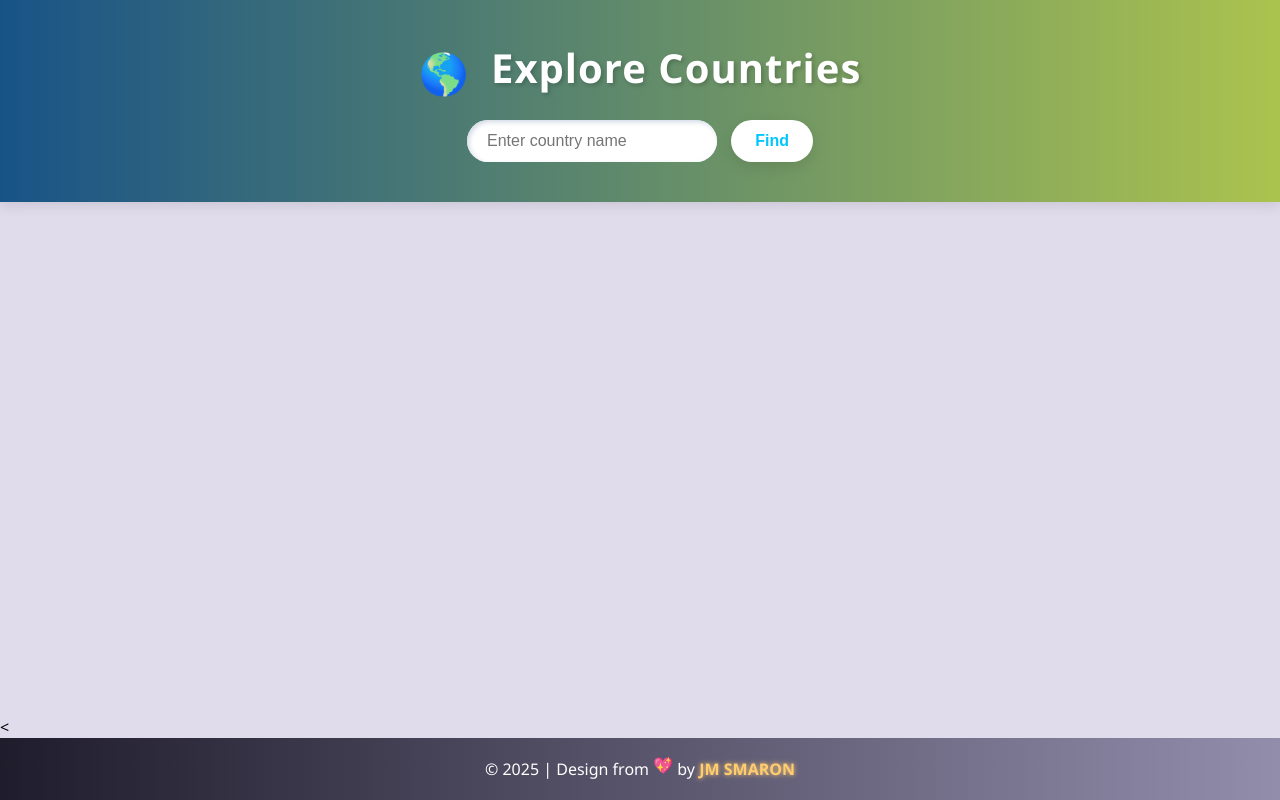
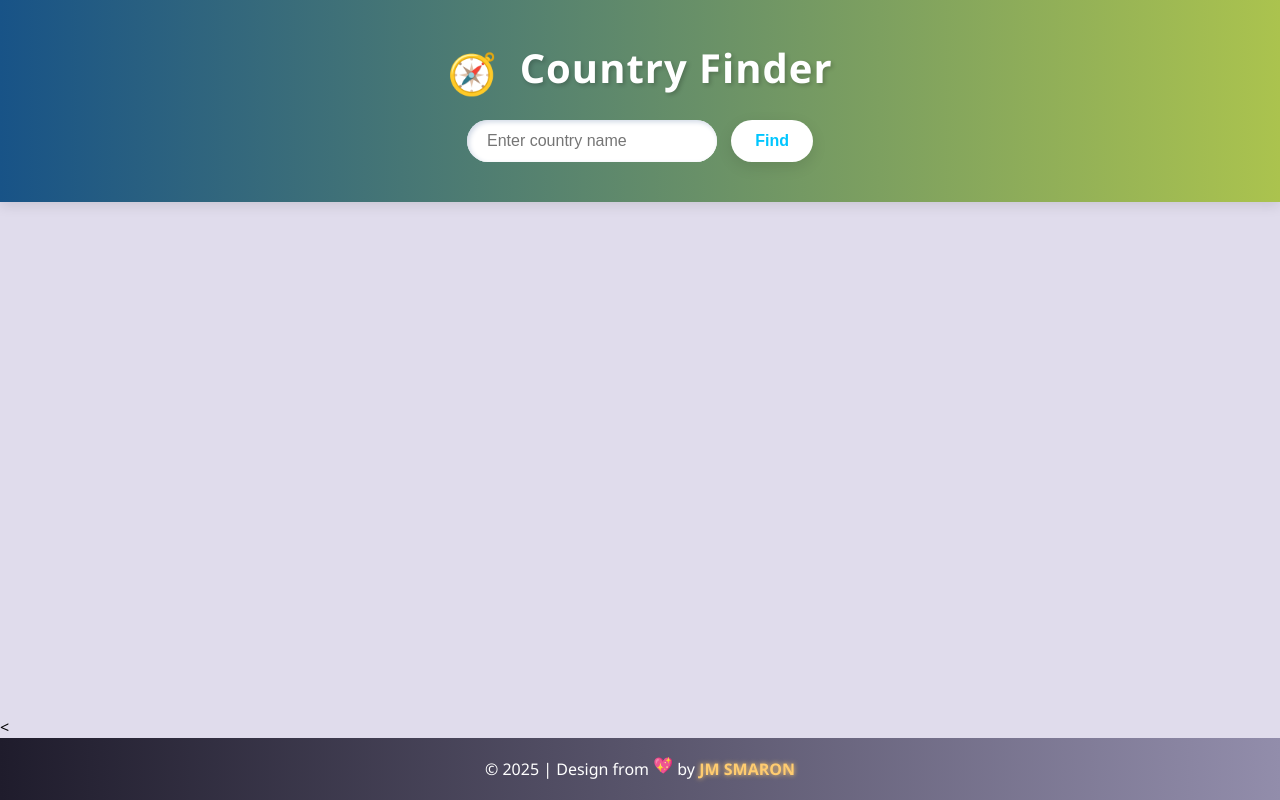
Before and after one commit to JM-Smaron/My_API_based_Website, a plain HTML site: page index.html in a window 1280 px wide. Drawn offline with Linux system fonts and the light colour scheme.

Commit message:
header change

```diff
--- a/index.html
+++ b/index.html
@@ -9,7 +9,8 @@
 <body>
     <header>
         <div class="container">
-          <h1><span class="emoji">🌎</span> <span class="title">Explore Countries</span></h1>
+            <h1><span class="emoji">🧭</span> <span class="title">Country Finder</span></h1>
+
           <input id="searchBox" type="text" placeholder="Enter country name">
           <button onclick="start()">Find</button>
         </div>
```
